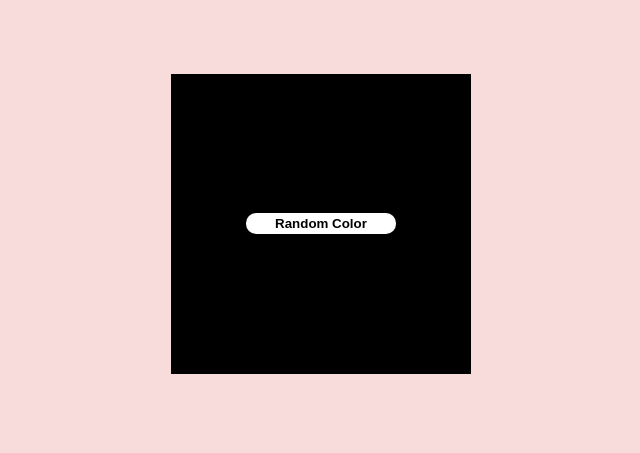
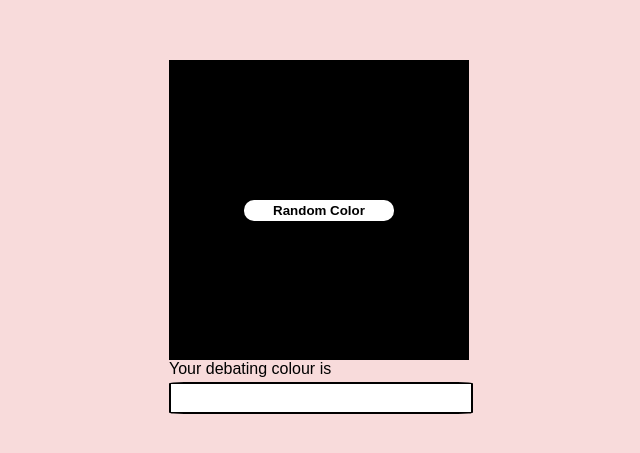
Before and after one commit to Danny-Lambert-2i/random-color, a plain HTML site: page index.html in a window 1280 px wide. Shown: the part 163-616 px from the top of the page, without its empty margins (319-959 px from the left). Drawn offline with nearby package versions, Linux system fonts and the light colour scheme; no server answers.

Commit message:
css changes

```diff
--- a/index.html
+++ b/index.html
@@ -13,7 +13,7 @@
         <div id="colorpad" style="width:300px;height:300px;background-color:#000">
         <button onclick="setRandomColor()">Random Color</button>
     </div>
-        <h2 id="colour-name"></h2>
+        <span>Your debating colour is<h2 id="colour-name"></h2></span>
     <script src="main.js"></script>
 </body>
 </html>
--- a/styles.css
+++ b/styles.css
@@ -9,6 +9,7 @@ html {
  }
 *{
     background-color: rgb(248, 219, 219);
+    font-family: Arial, Helvetica, sans-serif;
 }
 #colorpad{
     display: flex;
@@ -29,6 +30,10 @@ button{
 }
 h2{
     margin: 0;
+    margin-top: 1%;
     width: 300px;
     text-align: center;
+    border-radius: 5%;
+    border: 2px solid black;
+    background-color: white;
 }
```
